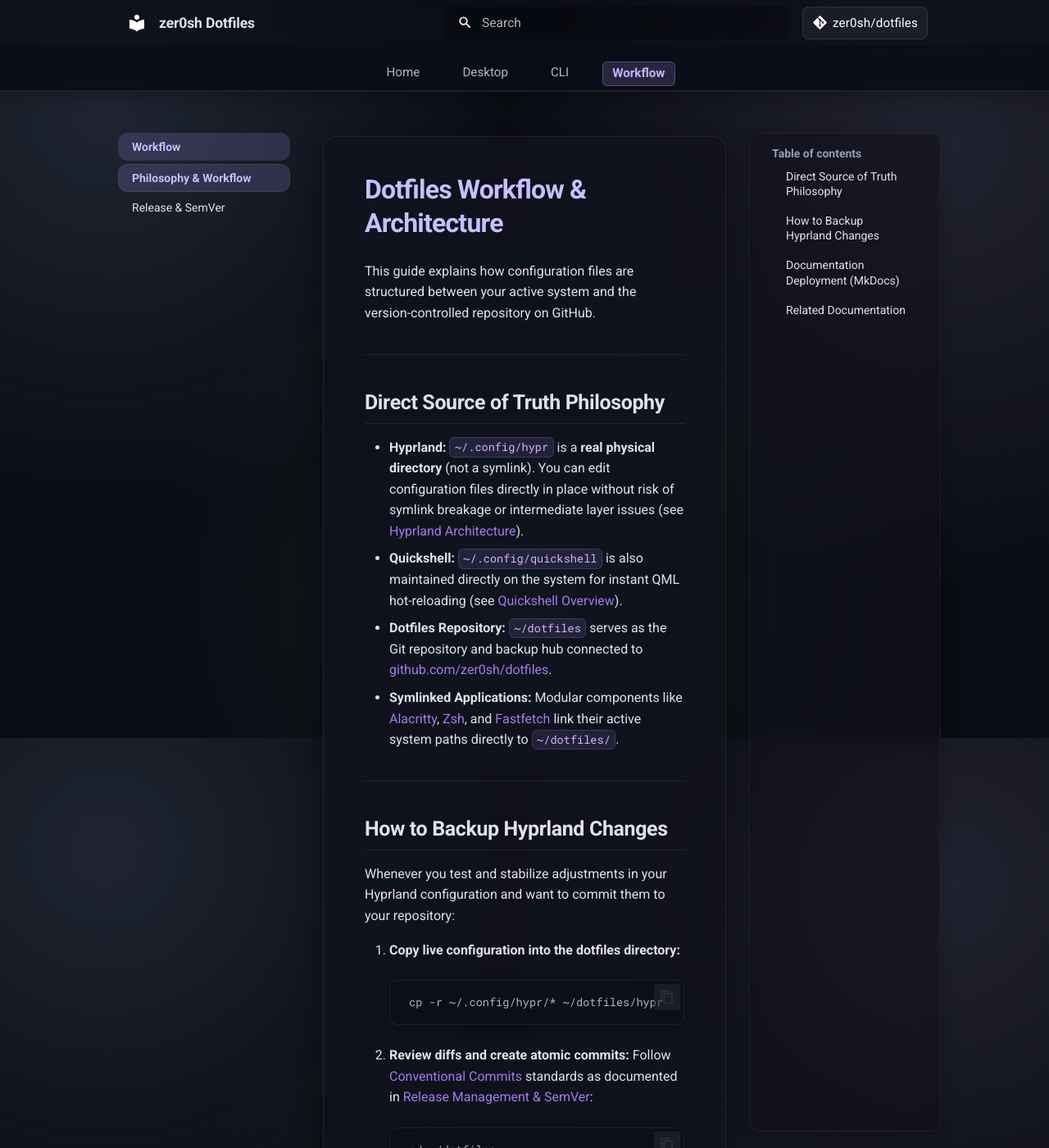
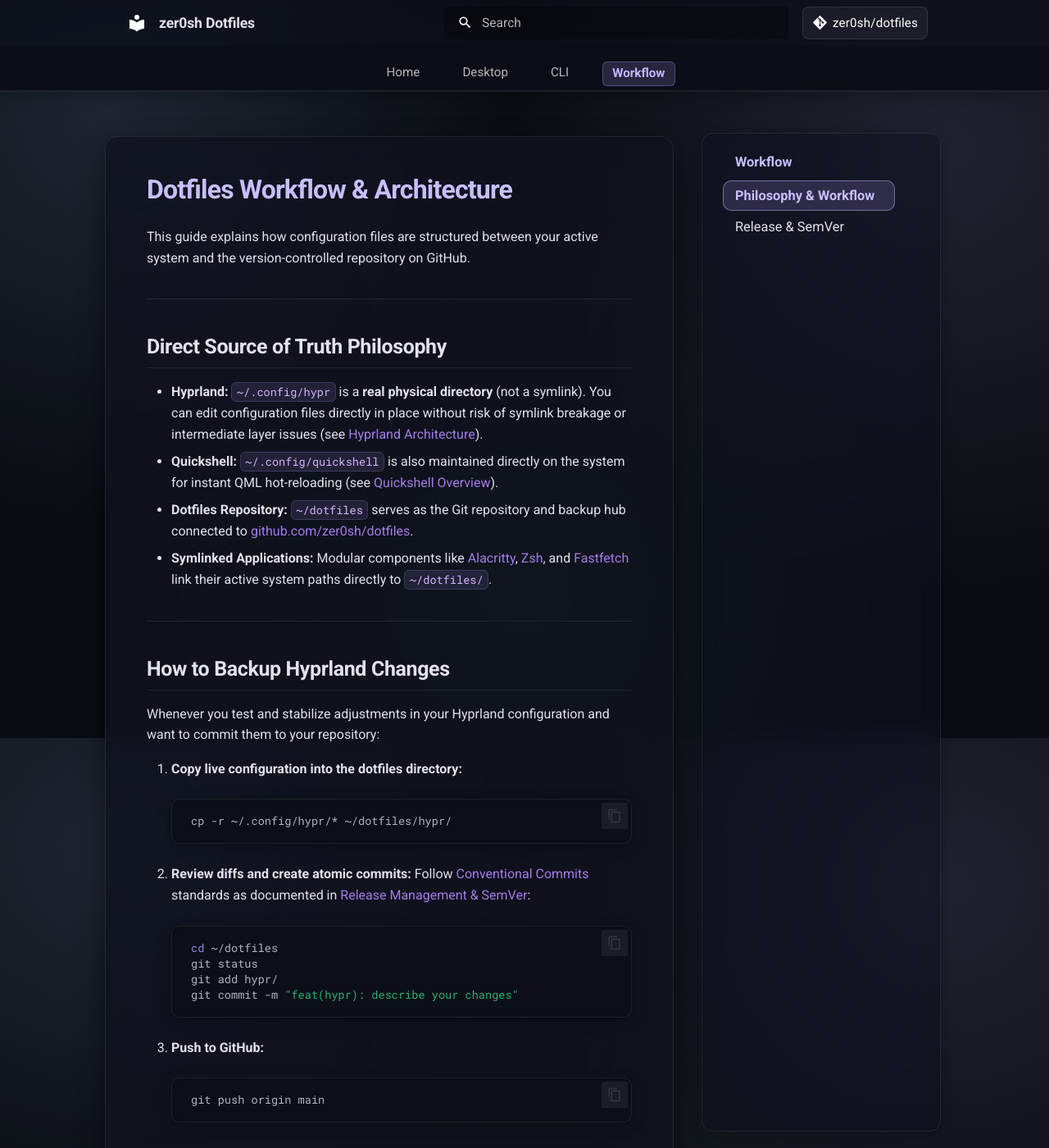
Before and after one commit to zer0sh/dotfiles, an MkDocs documentation site: the page built from docs/dotfiles/workflow.md, in a window 1280 px wide and 1400 px high. Shown: the whole window at 82% size. Built offline with MkDocs 1.6.1 and Material for MkDocs 9.7.7, drawn with Linux system fonts in a browser that asks for light colours; comment, search, counter and statistics services are not loaded; some of the changed text lies outside the part shown.

Commit message:
feat(docs): move navigation sidebar to right side with modern glass styling

```diff
--- a/docs/dotfiles/workflow.md
+++ b/docs/dotfiles/workflow.md
@@ -54,6 +54,13 @@
 
 *(Note: Pushing to `main` also automatically triggers the GitHub Actions workflow defined in `.github/workflows/deploy-docs.yml`, as detailed in [Release Management & SemVer](releases.md)).*
 
+### UI & Navigation Layout
+
+The documentation uses Material for MkDocs enhanced with custom Material 3 and Glassmorphism styling (`docs/stylesheets/extra.css`):
+* **Right-Hand Primary Navigation:** The navigation sidebar tree is docked on the right side on desktop viewport sizes (`min-width: 76.25em`), presenting page hierarchy inside a frosted glass card (`backdrop-filter: blur(14px)`).
+* **Precise Active Indicators:** Parent section headers remain in clean bold text without intrusive highlight boxes, while only the active target page receives the active accent container pill.
+* **Responsive Drawer:** On mobile devices, the navigation switches to a left slide-out Material You navigation drawer triggered from the top app bar.
+
 ---
 
 ## Related Documentation
--- a/docs/stylesheets/extra.css
+++ b/docs/stylesheets/extra.css
@@ -745,10 +745,22 @@
 }
 
 .md-nav__item--active > .md-nav__link {
+  font-weight: 600;
+  color: var(--md-accent-fg-color) !important;
+}
+
+/* Only highlight the actual active leaf link, not parent section headers */
+.md-nav__link--active {
   background-color: var(--m3-accent-container) !important;
   color: var(--md-accent-fg-color) !important;
   font-weight: 600;
   box-shadow: inset 0 0 0 1px var(--glass-border);
+}
+
+.md-nav__item--nested > .md-nav__link,
+.md-nav__item--section > .md-nav__link {
+  background-color: transparent !important;
+  box-shadow: none !important;
 }
 
 /* Right Table of Contents (TOC Card) */
@@ -785,9 +797,18 @@
     transform: translateX(0) !important;
   }
 
-  /* Prevent duplicate items when TOC label exists */
+  /* Drawer: plain links only - remove the nested TOC toggle and block */
+  .md-nav--primary .md-nav__link[for="__toc"] {
+    display: none !important;
+  }
+
+  .md-nav--primary .md-nav--secondary {
+    display: none !important;
+  }
+
+  /* Always show the real anchor link for the active page */
   .md-nav--primary .md-nav__link[for="__toc"] + .md-nav__link {
-    display: none !important;
+    display: flex !important;
   }
 
   .md-sidebar--primary .md-sidebar__scrollwrap,
@@ -1319,3 +1340,96 @@
     max-width: calc(100% - min(16rem, 20%)) !important;
   }
 }
+
+/* --- 17. Modern Right-Side Navigation Sidebar --- */
+/* Desktop: place the primary navigation sidebar on the right side */
+@media screen and (min-width: 76.25em) {
+  /* Give md-content order 1 and md-sidebar--primary order 2 so it sits on the right */
+  .md-content {
+    order: 1 !important;
+  }
+
+  .md-sidebar--primary {
+    order: 2 !important;
+    display: block !important;
+    width: 15rem !important;
+    margin-left: 1.5rem !important;
+  }
+
+  /* Reset inner margins for right-aligned primary sidebar */
+  [dir="ltr"] .md-sidebar--primary:not([hidden]) ~ .md-content > .md-content__inner {
+    margin-left: 0 !important;
+    margin-right: 0 !important;
+  }
+
+  /* Glassmorphism card for primary navigation */
+  .md-sidebar--primary .md-sidebar__scrollwrap {
+    background: rgba(17, 18, 29, 0.55);
+    backdrop-filter: blur(14px) saturate(160%);
+    -webkit-backdrop-filter: blur(14px) saturate(160%);
+    border: 1px solid rgba(255, 255, 255, 0.08);
+    border-radius: 14px;
+    padding: 0.85rem 0.65rem;
+    box-shadow: var(--glass-shadow-sm);
+    max-height: calc(100vh - 5.5rem);
+    scrollbar-width: thin;
+  }
+
+  [data-md-color-scheme="default"] .md-sidebar--primary .md-sidebar__scrollwrap {
+    background: rgba(255, 255, 255, 0.72);
+    border: 1px solid rgba(0, 0, 0, 0.08);
+    box-shadow: 0 4px 16px rgba(40, 48, 70, 0.08);
+  }
+
+  /* Modern active link and hover styles */
+  .md-sidebar--primary .md-nav__link {
+    border-radius: 10px;
+    padding: 0.38rem 0.75rem;
+    font-size: 0.82rem;
+    font-weight: 500;
+    transition: all 0.2s var(--md-sys-motion-standard);
+  }
+
+  .md-sidebar--primary .md-nav__link:hover {
+    background: var(--glass-border);
+    color: var(--md-accent-fg-color) !important;
+    transform: translateX(2px);
+  }
+
+  .md-sidebar--primary .md-nav__item--active > .md-nav__link {
+    font-weight: 600;
+    color: var(--md-accent-fg-color) !important;
+  }
+
+  /* Only highlight the actual active leaf link */
+  .md-sidebar--primary .md-nav__link--active {
+    background: var(--m3-accent-container) !important;
+    color: var(--md-accent-fg-color) !important;
+    font-weight: 600;
+    box-shadow: inset 0 0 0 1px var(--glass-border-focus);
+  }
+
+  .md-sidebar--primary .md-nav__item--nested > .md-nav__link,
+  .md-sidebar--primary .md-nav__item--section > .md-nav__link {
+    background: transparent !important;
+    box-shadow: none !important;
+  }
+
+  /* Hide redundant in-sidebar repository / drawer header in desktop */
+  .md-sidebar--primary .md-nav__title[for="__drawer"],
+  .md-sidebar--primary .md-nav__source {
+    display: none !important;
+  }
+
+  /* Hide secondary TOC to give full prominence to right sidebar navigation */
+  .md-sidebar--secondary {
+    display: none !important;
+  }
+}
+
+/* Ensure mobile drawer button is visible on mobile screens */
+@media screen and (max-width: 76.234375em) {
+  .md-header__button[for="__drawer"] {
+    display: flex !important;
+  }
+}
```
Also changed, not shown: other parts of docs/dotfiles/workflow.md (+1 -1 lines).
